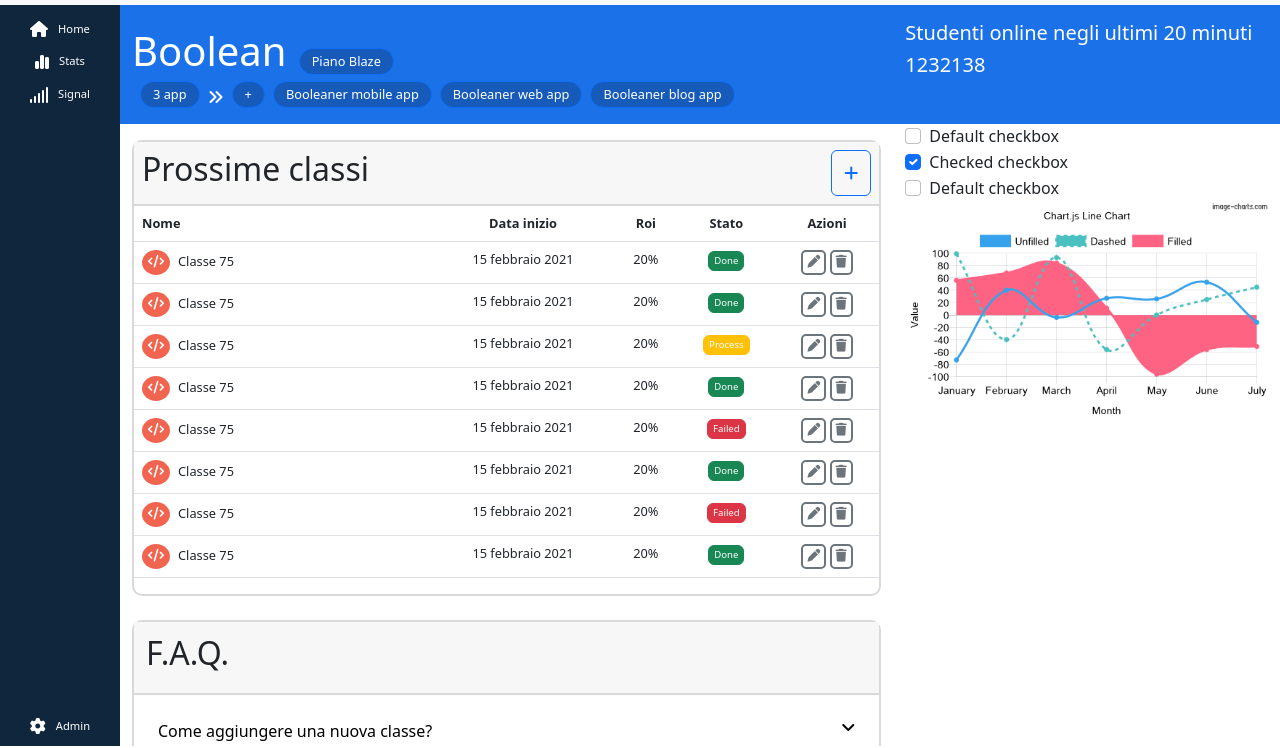
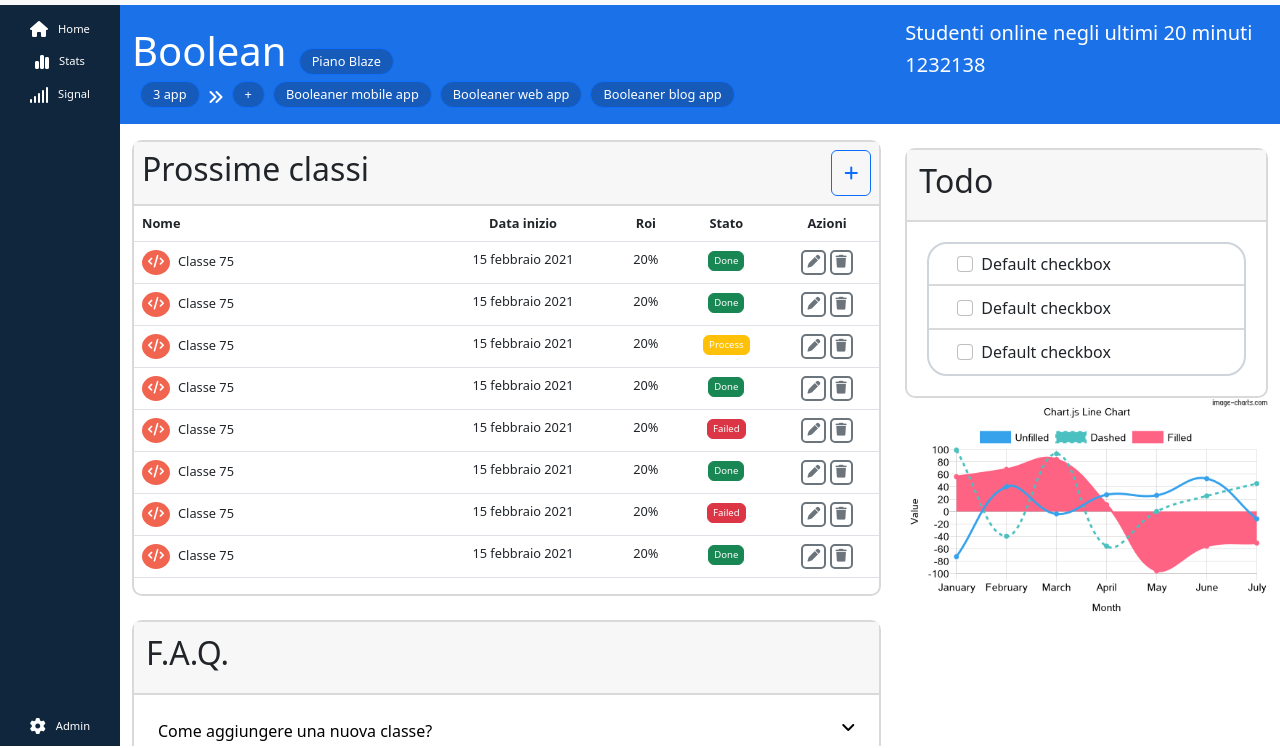
Before and after one commit to FrancescoMain/html-css-bootstrap-dashboard, a plain HTML site: page index.html in a window 1280 px wide. Shown: the part 52-800 px from the top of the page. Drawn offline with nearby package versions, Linux system fonts and the light colour scheme.

Commit message:
checkbox

```diff
--- a/index.html
+++ b/index.html
@@ -100,8 +100,8 @@
                 </div>
 
                 <div class="row row-cols-1 row-cols-lg-2">
+                    <div class="col col-lg-8 mt-3   ">
                         <!-- table  -->
-                    <div class="col col-lg-8 mt-3   ">
                         <div class="ms_table_container">
                             <div class="d-flex justify-content-between ms_bb p-2">
                                 <h2>Prossime classi</h2>
@@ -268,26 +268,41 @@
                                 </div>
                             </div>
                         </div>
+
                     </div>
+
                     <div class="col col-lg-4">
-                    <div class="form-check">
-                        <input class="form-check-input" type="checkbox" value="" id="flexCheckDefault">
-                        <label class="form-check-label" for="flexCheckDefault">
+                        <!-- todo  -->
+                        <div class="ms_list_container mt-4">
+                            <div class="ms_bb p-2">
+                                <h2 class="p-1">Todo</h2>
+                            </div>
+                            <div class="ms_checkcontainers">
+                                <div class="form-check ms_bb_list py-2">
+                                    <input class="form-check-input ms-1" type="checkbox" value="" id="flexCheckDefault">
+                                    <label class="form-check-label ms-2" for="flexCheckDefault">
                                       Default checkbox
                                     </label>
                                 </div>
-                    <div class="form-check">
-                        <input class="form-check-input" type="checkbox" value="" id="flexCheckChecked" checked>
-                        <label class="form-check-label" for="flexCheckChecked">
-                              Checked checkbox
-                        </label>
-                    </div>
-                    <div class="form-check">
-                        <input class="form-check-input" type="checkbox" value="" id="flexCheckDefault">
-                        <label class="form-check-label" for="flexCheckDefault">
+                                <div class="form-check ms_bb_list py-2">
+                                    <input class="form-check-input ms-1" type="checkbox" value="" id="flexCheckDefault">
+                                    <label class="form-check-label ms-2" for="flexCheckDefault">
                                       Default checkbox
                                     </label>
                                 </div>
+                                <div class="form-check py-2">
+                                    <input class="form-check-input ms-1" type="checkbox" value="" id="flexCheckDefault">
+                                    <label class="form-check-label ms-2" for="flexCheckDefault">
+                                      Default checkbox
+                                    </label>
+                                </div>
+                            </div>
+
+
+
+
+                        </div>
+
 
                         <div>
                             <img src="img/cO2gvTs.png" alt="">
--- a/style.css
+++ b/style.css
@@ -194,6 +194,13 @@ p {
 
 }
 
+.ms_checkcontainers{
+    margin: 20px;
+    border: 2px solid  #ced4da;
+    border-radius: 20px;
+
+}
+
 /* bs mod  */
 form .input-group-text {
 
```
Also changed, not shown: 1 other file. Lines whose indentation alone changed are shown as unchanged.
